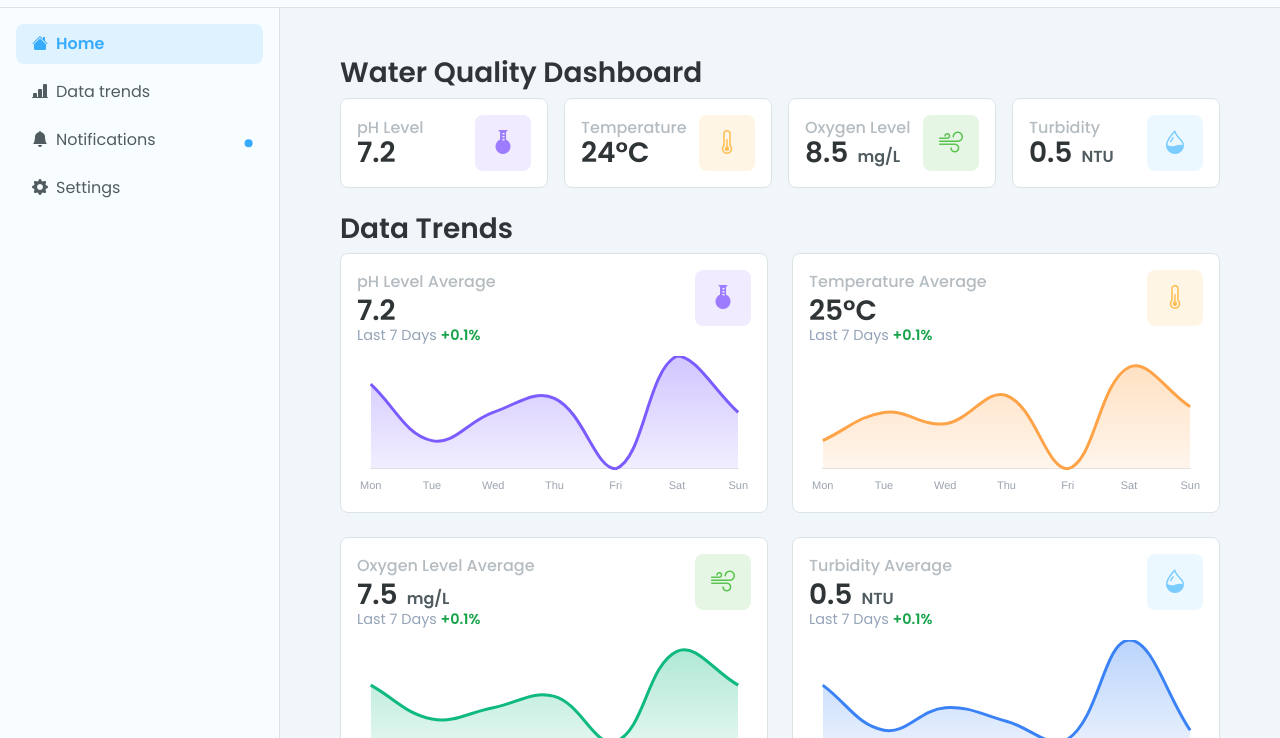
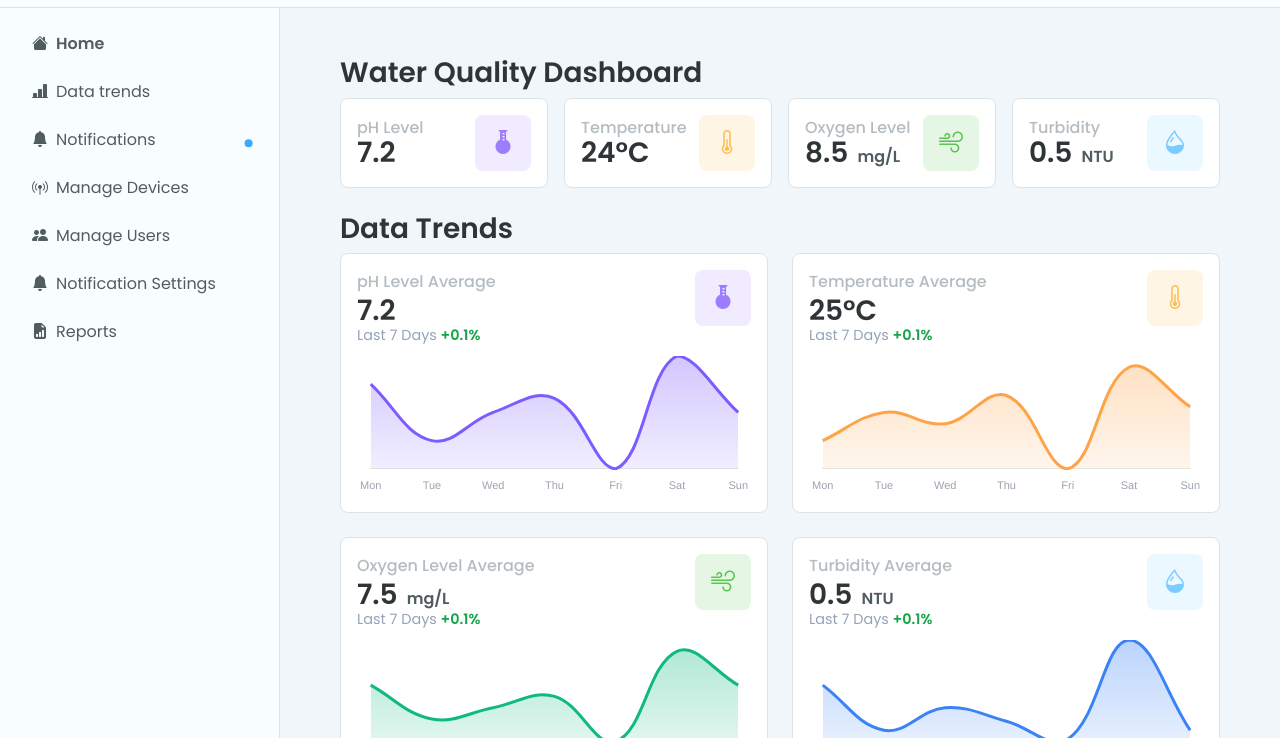
Before and after one commit to unknownrex/AquaPure, a plain HTML site: page pages/user-dashboard.html in a window 1280 px wide. Shown: the part 62-800 px from the top of the page. Drawn offline with nearby package versions, Linux system fonts and the light colour scheme.

Commit message:
update sidebar content

```diff
--- a/partials/_sidebar.html
+++ b/partials/_sidebar.html
@@ -1,36 +1,55 @@
 <!-- Sidebar -->
 <div class="sidebar d-flex flex-column p-3 vh-100 border-end">
-  <ul class="nav nav-pills flex-column mb-auto position-relative">
-    <!-- Home -->
-    <li class="nav-item mb-2">
-      <a href="#water-status" class="nav-link d-flex align-items-center active rounded-3" aria-current="page">
+  <ul class="nav nav-pills flex-column mb-auto position-relative" id="sidebarNav">
+    <!-- User Role Navigation -->
+    <li class="nav-item mb-2 user-nav">
+      <a href="user-dashboard.html#water-status" class="nav-link d-flex align-items-center rounded-3" aria-current="page">
         <i class="bi bi-house-fill"></i>
         <span class="text-label fw-semibold ms-2">Home</span>
       </a>
     </li>
 
-    <!-- Data trends -->
-    <li class="nav-item mb-2">
-      <a href="#data-trends" class="nav-link d-flex align-items-center rounded-3">
+    <li class="nav-item mb-2 user-nav">
+      <a href="user-dashboard.html#data-trends" class="nav-link d-flex align-items-center rounded-3">
         <i class="bi bi-bar-chart-line-fill"></i>
         <span class="text-label ms-2">Data trends</span>
       </a>
     </li>
 
-    <!-- Notifications -->
-    <li class="nav-item mb-2 position-relative">
-      <a href="#notifications" class="nav-link d-flex align-items-center rounded-3 position-relative">
+    <li class="nav-item mb-2 position-relative user-nav">
+      <a href="user-dashboard.html#notifications" class="nav-link d-flex align-items-center rounded-3 position-relative">
         <i class="bi bi-bell-fill"></i>
         <span class="text-label ms-2">Notifications</span>
         <span class="badge-dot"></span>
       </a>
     </li>
 
-    <!-- Settings -->
-    <li class="nav-item">
-      <a href="#" class="nav-link d-flex align-items-center rounded-3">
-        <i class="bi bi-gear-fill"></i>
-        <span class="text-label ms-2">Settings</span>
+    <!-- Admin Navigation -->
+    <li class="nav-item mb-2 admin-nav">
+      <a href="admin-dashboard.html" class="nav-link d-flex align-items-center rounded-3">
+        <i class="bi bi-broadcast-pin"></i>
+        <span class="text-label ms-2">Manage Devices</span>
+      </a>
+    </li>
+
+    <li class="nav-item mb-2 admin-nav">
+      <a href="user-management.html" class="nav-link d-flex align-items-center rounded-3">
+        <i class="bi bi-people-fill"></i>
+        <span class="text-label ms-2">Manage Users</span>
+      </a>
+    </li>
+
+    <li class="nav-item mb-2 admin-nav">
+      <a href="notification-settings.html" class="nav-link d-flex align-items-center rounded-3">
+        <i class="bi bi-bell-fill"></i>
+        <span class="text-label ms-2">Notification Settings</span>
+      </a>
+    </li>
+
+    <li class="nav-item mb-2 admin-nav">
+      <a href="reports.html" class="nav-link d-flex align-items-center rounded-3">
+        <i class="bi bi-file-earmark-bar-graph-fill"></i>
+        <span class="text-label ms-2">Reports</span>
       </a>
     </li>
   </ul>
```
